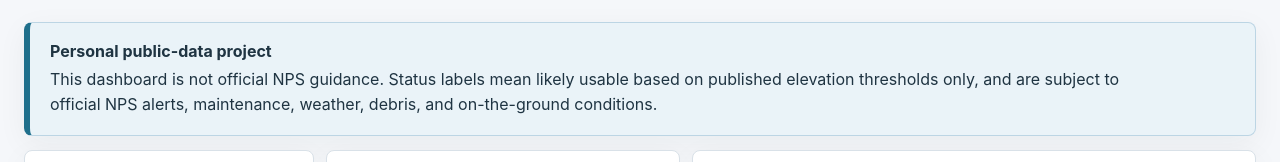
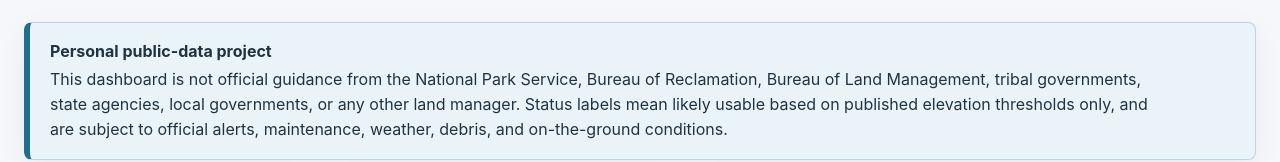
Before and after one commit to JustAppTools/regional-recreation-launchability-dashboard, a plain HTML site: page docs/index.html in a window 1280 px wide. Shown: the part 312-474 px from the top of the page. Drawn offline with nearby package versions, Linux system fonts and the light colour scheme.

Commit message:
Broaden dashboard disclaimer wording

```diff
--- a/docs/index.html
+++ b/docs/index.html
@@ -24,7 +24,7 @@
         <div>
           <h2>Personal public-data project</h2>
           <p>
-            This dashboard is not official NPS guidance. Status labels mean likely usable based on published elevation thresholds only, and are subject to official NPS alerts, maintenance, weather, debris, and on-the-ground conditions.
+            This dashboard is not official guidance from the National Park Service, Bureau of Reclamation, Bureau of Land Management, tribal governments, state agencies, local governments, or any other land manager. Status labels mean likely usable based on published elevation thresholds only, and are subject to official alerts, maintenance, weather, debris, and on-the-ground conditions.
           </p>
         </div>
       </section>
```
